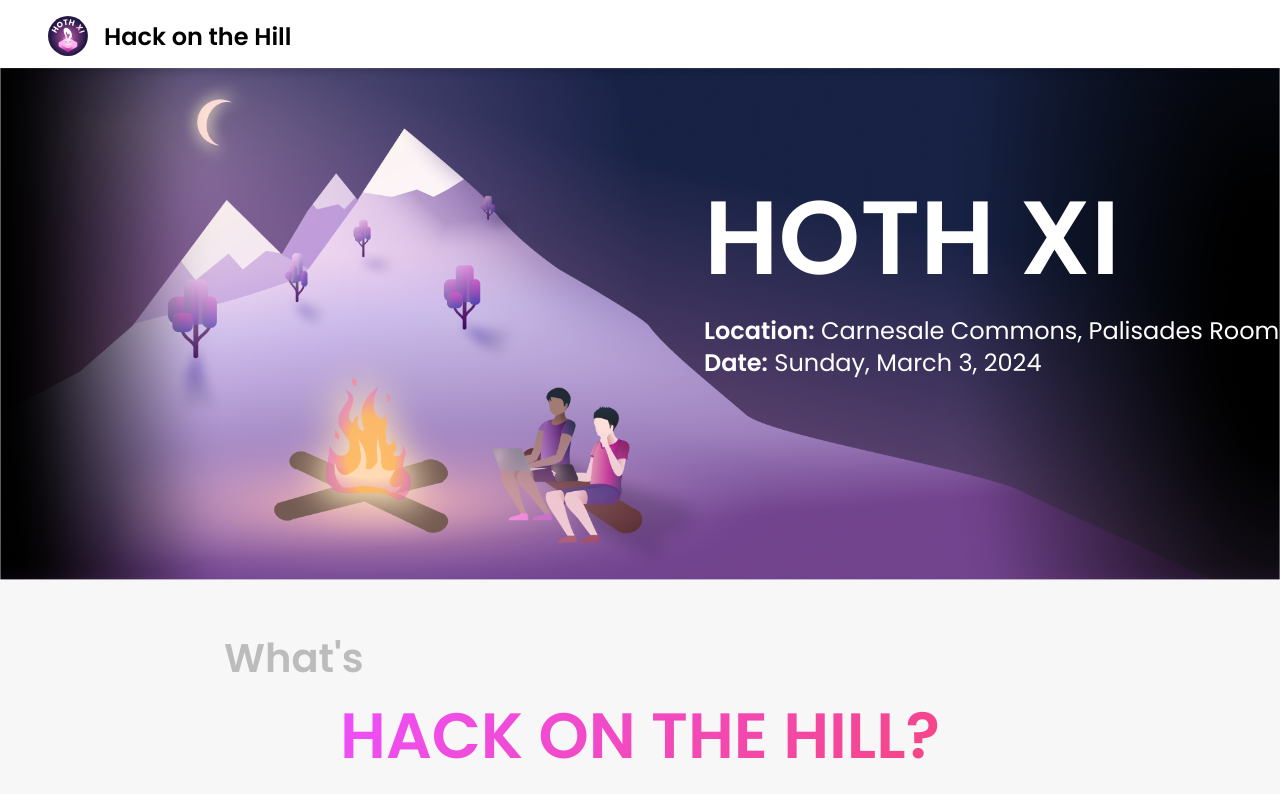
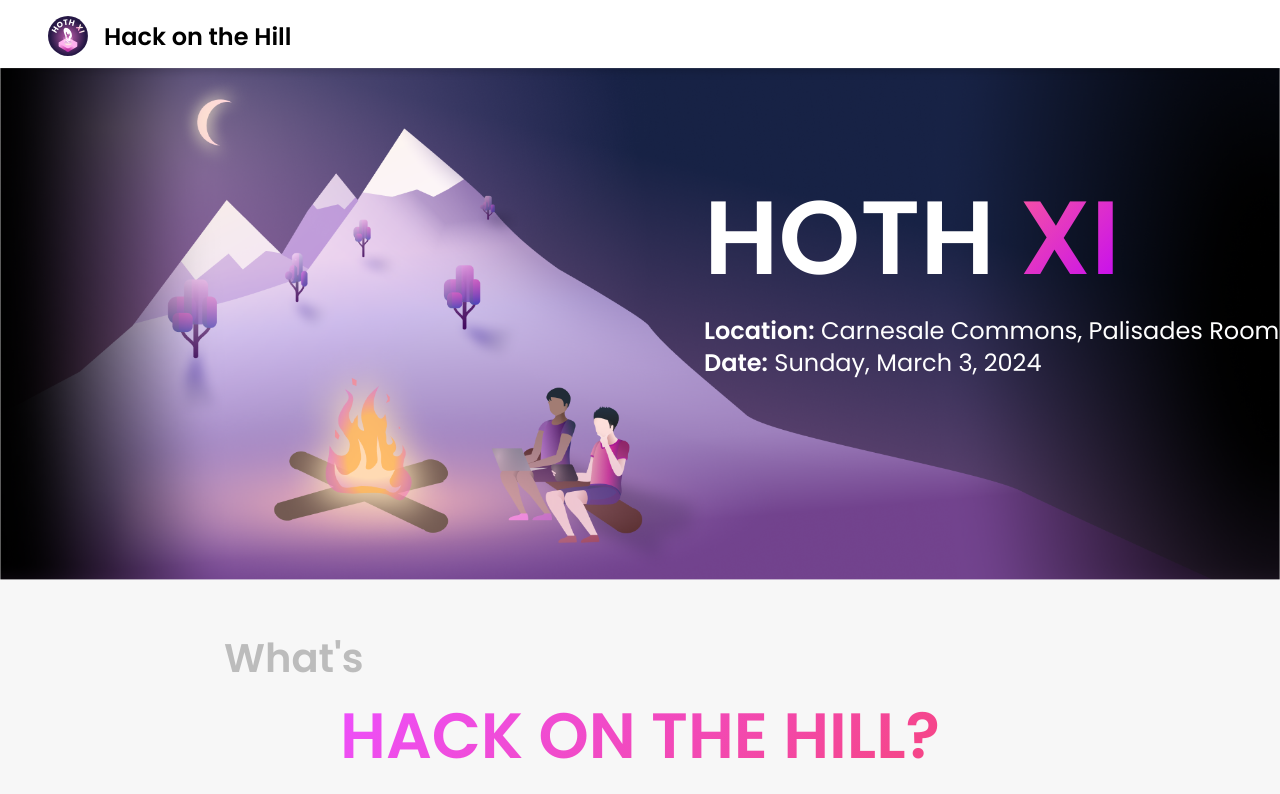
Before and after one commit to uclaacm/hoth.uclaacm.com, a React (Vite) app: page / in a window 1280 px wide. Shown: the top 794 px of the page. Built offline with nearby package versions, Linux system fonts and the light colour scheme.

Commit message:
Updated small gradient

```diff
--- a/src/components/Home/Banner.jsx
+++ b/src/components/Home/Banner.jsx
@@ -8,7 +8,10 @@ export default function Banner() {
 			<img className='hoth-banner' src={hothBanner} alt='HOTH Banner' />
 
 			<div className='banner-text'>
-				<h1>HOTH XI</h1>
+				<h1>
+					HOTH <span className='gradient-text'>XI</span>
+				</h1>
+
 				<div className='banner-subtext'>
 					<p>
 						<strong>Location:</strong> Carnesale Commons, Palisades Room
--- a/src/styles/Home.css
+++ b/src/styles/Home.css
@@ -52,6 +52,13 @@
 	color: #fff;
 	font-size: 1.5rem;
 	margin: 0;
+}
+
+.gradient-text {
+	background: linear-gradient(135deg, #ff5f96, #bd00ff);
+	-webkit-background-clip: text;
+	-webkit-text-fill-color: transparent;
+	display: inline-block;
 }
 
 /* ========== HothDescription.jsx ========== */
```
